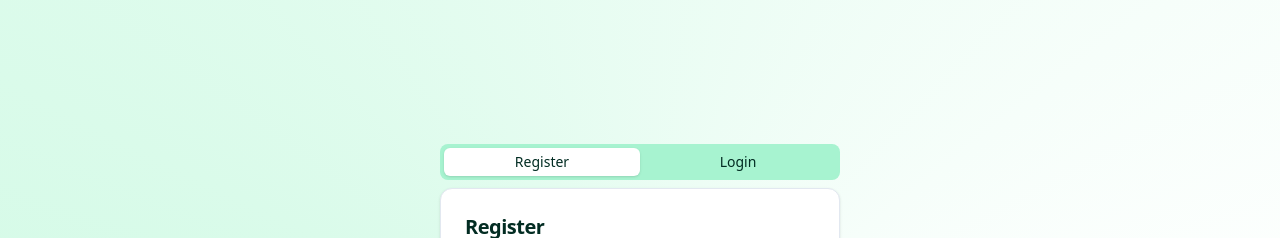
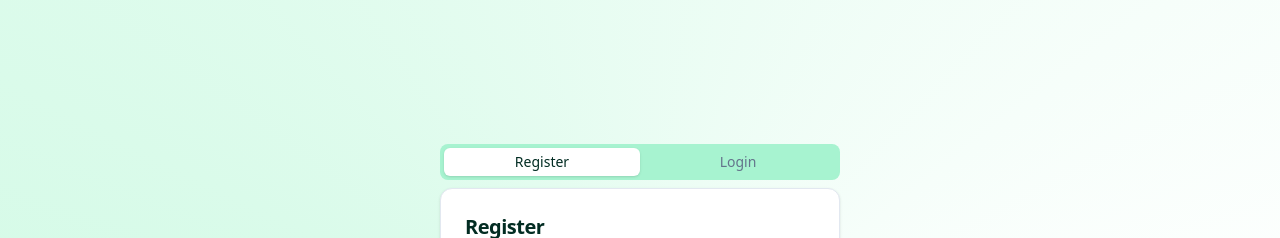
Before and after one commit to tyannejensen/Hostel-Check-In, a Next.js app: page /login in a window 1280 px wide. Shown: the top 238 px of the page. Built offline with nearby package versions, Linux system fonts and the light colour scheme.

Commit message:
Initial commit on new branch

```diff
--- a/src/app/login/page.tsx
+++ b/src/app/login/page.tsx
@@ -1,4 +1,4 @@
-import { Button } from "@/components/ui/button"
+import { Button } from "@/components/ui/button";
 import {
   Card,
   CardContent,
@@ -6,10 +6,10 @@ import {
   CardFooter,
   CardHeader,
   CardTitle,
-} from "@/components/ui/card"
-import { Input } from "@/components/ui/input"
-import { Label } from "@/components/ui/label"
-import { Tabs, TabsContent, TabsList, TabsTrigger } from "@/components/ui/tabs"
+} from "@/components/ui/card";
+import { Input } from "@/components/ui/input";
+import { Label } from "@/components/ui/label";
+import { Tabs, TabsContent, TabsList, TabsTrigger } from "@/components/ui/tabs";
 
 export default async function Page() {
   return (
@@ -17,11 +17,11 @@ export default async function Page() {
       <div id="grad">
         <div id="text" className=" flex items-center justify-center h-screen">
           <Tabs defaultValue="register" id="text" className="w-[400px] text">
-						<TabsList className="grid w-full grid-cols-2">
+            <TabsList className="grid w-full grid-cols-2 ">
               <TabsTrigger id="text" value="register">
                 Register
               </TabsTrigger>
-							<TabsTrigger id="text" value="login">
+              <TabsTrigger id="text-light" value="login">
                 Login
               </TabsTrigger>
             </TabsList>
@@ -65,7 +65,7 @@ export default async function Page() {
                 </CardFooter>
               </Card>
             </TabsContent>
-						<TabsContent value="login">
+            <TabsContent id="text" value="login">
               <Card>
                 <CardHeader>
                   <CardTitle id="text" className="font-bold text-xl">
@@ -100,5 +100,5 @@ export default async function Page() {
         </div>
       </div>
     </>
-	)
+  );
 }
```
Lines whose indentation alone changed are shown as unchanged.
